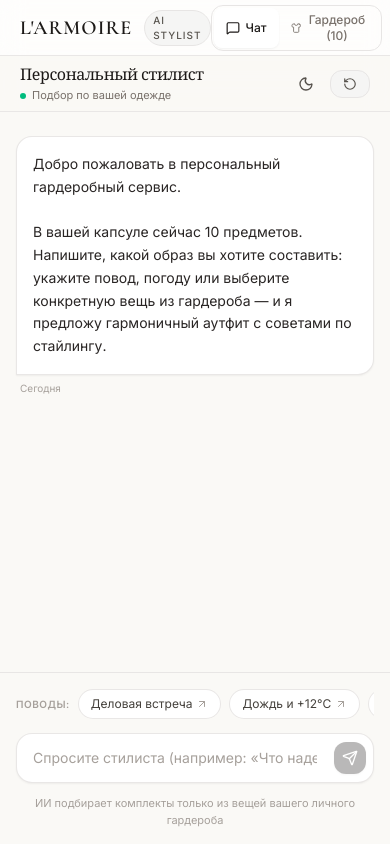
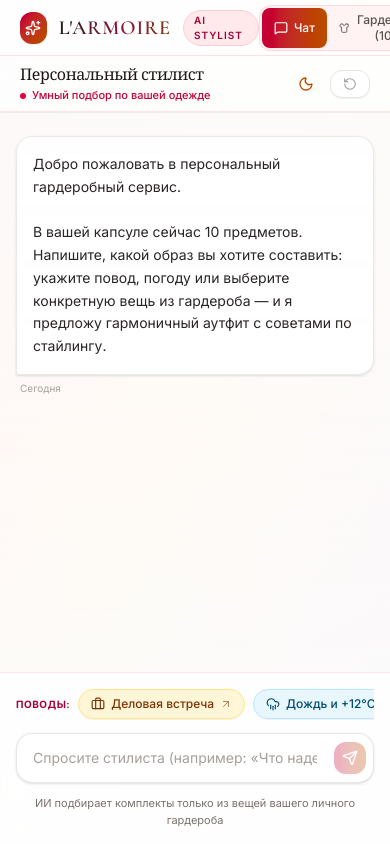
Before and after one commit to SachaXoDev/NIRS_AI_stilist, a React (Vite) app: page / in a window 390 px wide. Built offline with nearby package versions, Linux system fonts and the light colour scheme; no server answers.

Commit message:
feat: add warm editorial fashion palette and vibrant accents to UI

```diff
--- a/src/App.tsx
+++ b/src/App.tsx
@@ -7,7 +7,7 @@ import { ChatArea } from './components/ChatArea';
 import { AddItemModal } from './components/AddItemModal';
 import { ItemDetailModal } from './components/ItemDetailModal';
 import { ThemeProvider } from './context/ThemeContext';
-import { MessageSquare, Shirt } from 'lucide-react';
+import { MessageSquare, Shirt, Sparkles } from 'lucide-react';
 
 // Versioned key to guarantee new vector illustrations load
 const STORAGE_KEY = 'closet_wardrobe_v3_illustrations';
@@ -108,26 +108,29 @@ function MainApp() {
   };
 
   return (
-    <div className="flex flex-col h-screen w-screen bg-[#FAF9F6] dark:bg-stone-950 text-stone-900 dark:text-stone-100 overflow-hidden font-sans transition-colors duration-200">
+    <div className="flex flex-col h-screen w-screen bg-gradient-to-br from-rose-50/60 via-amber-50/40 to-violet-50/50 dark:from-stone-950 dark:via-stone-900 dark:to-stone-950 text-stone-900 dark:text-stone-100 overflow-hidden font-sans transition-colors duration-200">
       {/* Top Navbar */}
-      <header className="h-14 border-b border-stone-200/90 dark:border-stone-800 bg-white/70 dark:bg-stone-900/60 backdrop-blur-md px-5 sm:px-8 flex items-center justify-between shrink-0">
+      <header className="h-14 border-b border-rose-200/60 dark:border-stone-800 bg-white/80 dark:bg-stone-900/75 backdrop-blur-md px-5 sm:px-8 flex items-center justify-between shrink-0 shadow-2xs">
         <div className="flex items-center gap-3">
-          <span className="font-serif-luxury text-xl tracking-wider font-semibold text-stone-900 dark:text-stone-100">
+          <div className="w-8 h-8 rounded-xl bg-gradient-to-br from-rose-700 to-amber-700 flex items-center justify-center text-white shadow-xs">
+            <Sparkles className="w-4 h-4" />
+          </div>
+          <span className="font-serif-luxury text-xl tracking-wider font-semibold bg-gradient-to-r from-stone-900 via-rose-900 to-amber-900 dark:from-stone-100 dark:via-rose-200 dark:to-amber-200 bg-clip-text text-transparent">
             L'ARMOIRE
           </span>
-          <span className="text-[10px] tracking-widest uppercase font-medium px-2 py-0.5 rounded-full bg-stone-100 dark:bg-stone-800 text-stone-600 dark:text-stone-400 border border-stone-200 dark:border-stone-700">
+          <span className="text-[10px] tracking-widest uppercase font-semibold px-2.5 py-0.5 rounded-full bg-rose-100/80 dark:bg-rose-950/60 text-rose-800 dark:text-rose-300 border border-rose-200 dark:border-rose-800/60">
             AI STYLIST
           </span>
         </div>
 
         {/* Mobile Tab Switcher */}
-        <div className="flex lg:hidden bg-stone-150 dark:bg-stone-800 p-0.5 rounded-xl border border-stone-200 dark:border-stone-700">
+        <div className="flex lg:hidden bg-rose-50/80 dark:bg-stone-800 p-0.5 rounded-xl border border-rose-200/70 dark:border-stone-700">
           <button
             onClick={() => setMobileTab('chat')}
             className={`px-3 py-1 text-xs font-medium rounded-lg transition-colors flex items-center gap-1.5 ${
               mobileTab === 'chat'
-                ? 'bg-white dark:bg-stone-900 text-stone-900 dark:text-stone-100 shadow-xs'
-                : 'text-stone-500 hover:text-stone-900 dark:text-stone-400'
+                ? 'bg-gradient-to-r from-rose-700 to-amber-700 text-white shadow-xs'
+                : 'text-stone-600 hover:text-stone-900 dark:text-stone-400'
             }`}
           >
             <MessageSquare className="w-3.5 h-3.5" />
@@ -137,8 +140,8 @@ function MainApp() {
             onClick={() => setMobileTab('wardrobe')}
             className={`px-3 py-1 text-xs font-medium rounded-lg transition-colors flex items-center gap-1.5 ${
               mobileTab === 'wardrobe'
-                ? 'bg-white dark:bg-stone-900 text-stone-900 dark:text-stone-100 shadow-xs'
-                : 'text-stone-500 hover:text-stone-900 dark:text-stone-400'
+                ? 'bg-gradient-to-r from-rose-700 to-amber-700 text-white shadow-xs'
+                : 'text-stone-600 hover:text-stone-900 dark:text-stone-400'
             }`}
           >
             <Shirt className="w-3.5 h-3.5" />
@@ -146,9 +149,9 @@ function MainApp() {
           </button>
         </div>
 
-        <div className="hidden sm:flex items-center gap-2 text-xs text-stone-400 dark:text-stone-500">
-          <span className="w-1.5 h-1.5 rounded-full bg-emerald-500" />
-          <span>Гардероб оцифрован</span>
+        <div className="hidden sm:flex items-center gap-2 text-xs font-medium px-3 py-1 rounded-full bg-emerald-50 dark:bg-emerald-950/50 text-emerald-700 dark:text-emerald-300 border border-emerald-200/70 dark:border-emerald-800/50">
+          <span className="w-2 h-2 rounded-full bg-emerald-500 animate-pulse" />
+          <span>Гардероб активен ({wardrobe.length})</span>
         </div>
       </header>
 
--- a/src/components/ChatArea.tsx
+++ b/src/components/ChatArea.tsx
@@ -7,6 +7,10 @@ import {
   Sun,
   Moon,
   ArrowUpRight,
+  Briefcase,
+  CloudRain,
+  Coffee,
+  Wine,
 } from 'lucide-react';
 import { useTheme } from '../context/ThemeContext';
 
@@ -22,18 +26,26 @@ const QUICK_PROMPTS = [
   {
     title: 'Деловая встреча',
     text: 'Подбери элегантный и строгий образ для важной деловой встречи в офисе.',
+    icon: Briefcase,
+    color: 'bg-amber-100/70 text-amber-900 border-amber-200 dark:bg-amber-950/40 dark:text-amber-200 dark:border-amber-800',
   },
   {
     title: 'Дождь и +12°C',
     text: 'Что надеть сегодня? На улице ветрено, дождь и около +12 градусов.',
+    icon: CloudRain,
+    color: 'bg-sky-100/70 text-sky-900 border-sky-200 dark:bg-sky-950/40 dark:text-sky-200 dark:border-sky-800',
   },
   {
     title: 'Городской casual',
     text: 'Собери расслабленный стильный лук на прогулку по городу и в кофейню с друзьями.',
+    icon: Coffee,
+    color: 'bg-emerald-100/70 text-emerald-900 border-emerald-200 dark:bg-emerald-950/40 dark:text-emerald-200 dark:border-emerald-800',
   },
   {
     title: 'Вечерний выход',
     text: 'Посоветуй привлекательный образ на романтический ужин в ресторан.',
+    icon: Wine,
+    color: 'bg-rose-100/70 text-rose-900 border-rose-200 dark:bg-rose-950/40 dark:text-rose-200 dark:border-rose-800',
   },
 ];
 
@@ -64,17 +76,17 @@ export const ChatArea = ({
   };
 
   return (
-    <div className="flex-1 flex flex-col h-full bg-[#FAF9F6] dark:bg-stone-950 overflow-hidden relative transition-colors duration-200">
+    <div className="flex-1 flex flex-col h-full bg-gradient-to-b from-stone-50/70 via-rose-50/20 to-stone-50/80 dark:from-stone-950 dark:via-stone-900/60 dark:to-stone-950 overflow-hidden relative transition-colors duration-200">
       {/* Top Header */}
-      <div className="h-14 border-b border-stone-200/90 dark:border-stone-800 px-5 sm:px-8 flex items-center justify-between shrink-0 bg-[#FAF9F6]/90 dark:bg-stone-950/90 backdrop-blur-md z-10">
+      <div className="h-14 border-b border-rose-200/50 dark:border-stone-800 px-5 sm:px-8 flex items-center justify-between shrink-0 bg-white/70 dark:bg-stone-950/80 backdrop-blur-md z-10 shadow-2xs">
         <div className="flex items-center gap-3">
           <div>
             <h2 className="text-base font-serif-luxury font-medium tracking-tight text-stone-900 dark:text-stone-100 flex items-center gap-2">
               Персональный стилист
             </h2>
-            <div className="flex items-center gap-1.5 text-[11px] text-stone-500 dark:text-stone-400">
-              <span className="w-1.5 h-1.5 rounded-full bg-emerald-500" />
-              <span>Подбор по вашей одежде</span>
+            <div className="flex items-center gap-1.5 text-[11px] text-rose-700 dark:text-rose-300 font-medium">
+              <span className="w-1.5 h-1.5 rounded-full bg-rose-600" />
+              <span>Умный подбор по вашей одежде</span>
             </div>
           </div>
         </div>
@@ -84,17 +96,17 @@ export const ChatArea = ({
           <button
             onClick={toggleTheme}
             title={theme === 'light' ? 'Переключить на темную тему' : 'Переключить на светлую тему'}
-            className="p-2 rounded-xl text-stone-600 dark:text-stone-400 hover:text-stone-900 dark:hover:text-stone-100 hover:bg-stone-200/60 dark:hover:bg-stone-850 transition-colors"
+            className="p-2 rounded-xl text-stone-600 dark:text-stone-400 hover:text-stone-900 dark:hover:text-stone-100 hover:bg-rose-100/60 dark:hover:bg-stone-800 transition-colors"
           >
-            {theme === 'light' ? <Moon className="w-4 h-4" /> : <Sun className="w-4 h-4" />}
+            {theme === 'light' ? <Moon className="w-4 h-4 text-amber-700" /> : <Sun className="w-4 h-4 text-amber-400" />}
           </button>
 
           <button
             onClick={onResetChat}
             title="Очистить и начать заново"
-            className="flex items-center gap-1.5 px-3 py-1.5 rounded-xl text-xs text-stone-600 dark:text-stone-400 hover:text-stone-900 dark:hover:text-stone-100 bg-stone-100 dark:bg-stone-900 border border-stone-200 dark:border-stone-800 hover:border-stone-300 dark:hover:border-stone-700 transition-colors"
+            className="flex items-center gap-1.5 px-3 py-1.5 rounded-xl text-xs text-stone-700 dark:text-stone-300 hover:text-stone-900 dark:hover:text-stone-100 bg-white dark:bg-stone-900 border border-stone-200 dark:border-stone-800 hover:border-rose-300 dark:hover:border-stone-700 transition-colors shadow-2xs"
           >
-            <RotateCcw className="w-3.5 h-3.5" />
+            <RotateCcw className="w-3.5 h-3.5 text-stone-400" />
             <span className="hidden sm:inline">Новый диалог</span>
           </button>
         </div>
@@ -120,8 +132,8 @@ export const ChatArea = ({
                 <div
                   className={`rounded-2xl p-4 sm:p-5 transition-all leading-relaxed ${
                     isUser
-                      ? 'bg-stone-900 dark:bg-stone-100 text-white dark:text-stone-900 rounded-br-none text-sm sm:text-base font-normal shadow-sm'
-                      : 'bg-white dark:bg-stone-900 text-stone-800 dark:text-stone-200 rounded-bl-none text-sm sm:text-base border border-stone-200/90 dark:border-stone-800 shadow-xs'
+                      ? 'bg-gradient-to-r from-stone-900 to-rose-950 dark:from-stone-100 dark:to-rose-100 text-white dark:text-stone-900 rounded-br-none text-sm sm:text-base font-normal shadow-md'
+                      : 'bg-white/95 dark:bg-stone-900 text-stone-800 dark:text-stone-200 rounded-bl-none text-sm sm:text-base border border-stone-200/80 dark:border-stone-800 shadow-sm'
                   }`}
                 >
                   <p className="whitespace-pre-line">{message.text}</p>
@@ -146,13 +158,13 @@ export const ChatArea = ({
         {/* Loading Indicator */}
         {isLoading && (
           <div className="flex max-w-3xl mx-auto justify-start">
-            <div className="rounded-2xl rounded-bl-none bg-white dark:bg-stone-900 border border-stone-200/90 dark:border-stone-800 p-4 text-xs text-stone-600 dark:text-stone-400 flex items-center gap-3 shadow-xs">
+            <div className="rounded-2xl rounded-bl-none bg-white dark:bg-stone-900 border border-rose-200/80 dark:border-stone-800 p-4 text-xs text-rose-900 dark:text-rose-200 flex items-center gap-3 shadow-sm">
               <div className="flex space-x-1">
-                <span className="w-1.5 h-1.5 rounded-full bg-stone-400 animate-bounce" style={{ animationDelay: '0ms' }} />
-                <span className="w-1.5 h-1.5 rounded-full bg-stone-400 animate-bounce" style={{ animationDelay: '150ms' }} />
-                <span className="w-1.5 h-1.5 rounded-full bg-stone-400 animate-bounce" style={{ animationDelay: '300ms' }} />
+                <span className="w-1.5 h-1.5 rounded-full bg-rose-600 animate-bounce" style={{ animationDelay: '0ms' }} />
+                <span className="w-1.5 h-1.5 rounded-full bg-amber-600 animate-bounce" style={{ animationDelay: '150ms' }} />
+                <span className="w-1.5 h-1.5 rounded-full bg-rose-600 animate-bounce" style={{ animationDelay: '300ms' }} />
               </div>
-              <span className="font-serif-luxury text-sm italic">
+              <span className="font-serif-luxury text-sm italic font-medium">
                 Стилист подбирает гармоничный образ из вашего гардероба...
               </span>
             </div>
@@ -163,24 +175,28 @@ export const ChatArea = ({
       </div>
 
       {/* Input area */}
-      <div className="p-4 sm:p-6 border-t border-stone-200/90 dark:border-stone-800 bg-[#FAF9F6]/95 dark:bg-stone-950/95 backdrop-blur-md">
+      <div className="p-4 sm:p-6 border-t border-rose-200/50 dark:border-stone-800 bg-white/80 dark:bg-stone-950/90 backdrop-blur-md">
         <div className="max-w-3xl mx-auto space-y-3">
           {/* Quick Ideas */}
           <div className="flex items-center gap-2 overflow-x-auto scrollbar-none pb-0.5">
-            <span className="text-[10px] font-semibold tracking-wider text-stone-400 dark:text-stone-500 uppercase shrink-0">
+            <span className="text-[10px] font-bold tracking-wider text-rose-800 dark:text-rose-300 uppercase shrink-0">
               Поводы:
             </span>
-            {QUICK_PROMPTS.map((p, idx) => (
+            {QUICK_PROMPTS.map((p, idx) => {
+              const IconComp = p.icon;
+              return (
                 <button
                   key={idx}
                   disabled={isLoading}
                   onClick={() => onSendMessage(p.text)}
-                className="inline-flex items-center gap-1 px-3 py-1.5 rounded-full bg-white dark:bg-stone-900 hover:bg-stone-100 dark:hover:bg-stone-850 border border-stone-200/90 dark:border-stone-800 text-xs text-stone-700 dark:text-stone-300 transition-colors shrink-0 disabled:opacity-40"
+                  className={`inline-flex items-center gap-1.5 px-3 py-1.5 rounded-full border text-xs font-medium transition-all hover:scale-105 shrink-0 disabled:opacity-40 shadow-2xs ${p.color}`}
                 >
+                  <IconComp className="w-3.5 h-3.5" />
                   <span>{p.title}</span>
-                <ArrowUpRight className="w-3 h-3 text-stone-400" />
+                  <ArrowUpRight className="w-3 h-3 opacity-60" />
                 </button>
-            ))}
+              );
+            })}
           </div>
 
           {/* Form */}
@@ -191,18 +207,18 @@ export const ChatArea = ({
               onChange={(e) => setInputText(e.target.value)}
               disabled={isLoading}
               placeholder="Спросите стилиста (например: «Что надеть в офис на деловую встречу?»)..."
-              className="w-full rounded-2xl bg-white dark:bg-stone-900 border border-stone-200/90 dark:border-stone-800 focus:border-stone-500 dark:focus:border-stone-500 px-4 py-3.5 pr-14 text-sm text-stone-900 dark:text-stone-100 placeholder-stone-400 focus:outline-none transition-colors shadow-xs"
+              className="w-full rounded-2xl bg-white dark:bg-stone-900 border border-stone-200/90 dark:border-stone-800 focus:border-rose-600 dark:focus:border-rose-400 focus:ring-2 focus:ring-rose-500/20 px-4 py-3.5 pr-14 text-sm text-stone-900 dark:text-stone-100 placeholder-stone-400 focus:outline-none transition-all shadow-sm"
             />
             <button
               type="submit"
               disabled={!inputText.trim() || isLoading}
-              className="absolute right-2 p-2 rounded-xl bg-stone-900 dark:bg-stone-100 text-white dark:text-stone-900 disabled:opacity-30 disabled:cursor-not-allowed hover:bg-stone-800 dark:hover:bg-white transition-all shadow-sm"
+              className="absolute right-2 p-2 rounded-xl bg-gradient-to-r from-rose-700 to-amber-700 hover:from-rose-800 hover:to-amber-800 text-white disabled:opacity-30 disabled:cursor-not-allowed transition-all shadow-sm"
             >
               <Send className="w-4 h-4" />
             </button>
           </form>
 
-          <p className="text-center text-[11px] text-stone-400 dark:text-stone-500">
+          <p className="text-center text-[11px] text-stone-500 dark:text-stone-400">
             ИИ подбирает комплекты только из вещей вашего личного гардероба
           </p>
         </div>
```
Also changed, not shown: src/components/OutfitCard.tsx (+26 -25 lines), src/components/WardrobeSidebar.tsx (+42 -37 lines). Lines whose indentation alone changed are shown as unchanged.
